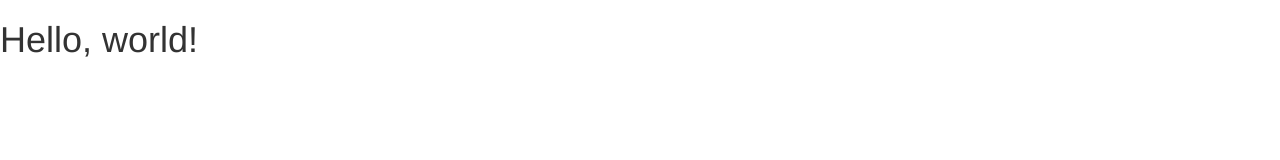
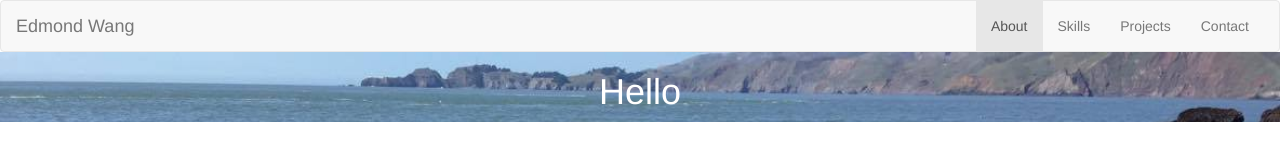
Before and after one commit to edmondmw/edmondmw.github.io, a plain HTML site: page index.html in a window 1280 px wide. Drawn offline with nearby package versions, Linux system fonts and the light colour scheme.

Commit message:
Added Navbar and Header

```diff
--- /dev/null
+++ b/css/style.css
@@ -0,0 +1,12 @@
+body {
+    margin: 0;
+}
+
+header {
+    background-image: url(../img/header.jpg);
+    background-size: cover;
+    width: 100%;
+    margin-top: -20px;
+    color: #fff;
+    text-align: center;
+}
--- a/index.html
+++ b/index.html
@@ -9,10 +9,43 @@
 
     <!-- Bootstrap -->
     <link href="css/bootstrap.min.css" rel="stylesheet">
+    <link href="css/style.css" rel="stylesheet">
 
   </head>
   <body>
-    <h1>Hello, world!</h1>
+    <!-- Navbar -->
+    <nav class="navbar navbar-default">
+      <div class="container-fluid">
+        <!-- Brand and toggle get grouped for better mobile display -->
+        <div class="navbar-header">
+          <button type="button" class="navbar-toggle collapsed" data-toggle="collapse" data-target=".navbar-collapse">
+            <span class="sr-only">Toggle navigation</span>
+            <span class="icon-bar"></span>
+            <span class="icon-bar"></span>
+            <span class="icon-bar"></span>
+          </button>
+          <a class="navbar-brand" href="#">Edmond Wang</a>
+        </div>
+
+        <!-- Collect the nav links, forms, and other content for toggling -->
+        <div class="collapse navbar-collapse">
+          <ul class="nav navbar-nav navbar-right">
+            <li class="active"><a href="#">About <span class="sr-only">(current)</span></a></li>
+            <li><a href="#">Skills</a></li>
+            <li><a href="#">Projects</a></li>
+            <li><a href="#">Contact</a></li>
+          </ul>
+        </div><!-- /.navbar-collapse -->
+      </div><!-- /.container-fluid -->
+    </nav>
+
+    <header>
+      <div class="row">
+          <div class="col-lg-12">
+              <h1>Hello</h1>
+          </div>
+      </div>
+    </header>
 
     <!-- jQuery (necessary for Bootstrap's JavaScript plugins) -->
     <script src="https://ajax.googleapis.com/ajax/libs/jquery/1.12.4/jquery.min.js"></script>
```
Also changed, not shown: img/header.jpg (added).
